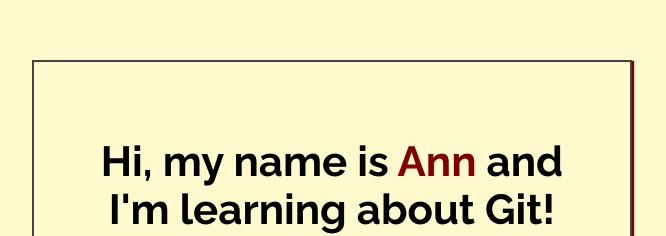
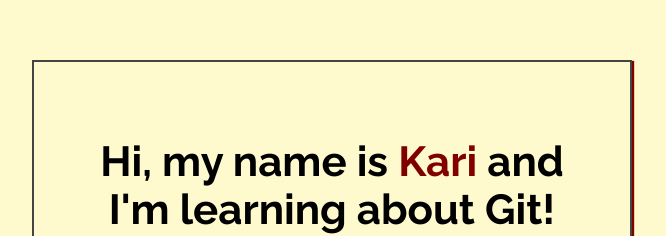
Before and after one commit to kreenan/my-first-repo, a plain HTML site: page index.html in a window 1280 px wide. Shown: the part 188-424 px from the top of the page, without its empty margins (308-974 px from the left). Drawn offline with Linux system fonts and the light colour scheme.

Commit message:
Added name to index.html

```diff
--- a/index.html
+++ b/index.html
@@ -14,7 +14,7 @@
 <body>
 
     <div class="greeting">
-        <h1>Hi, my name is <span class="highlight">Ann</span> and I'm learning about Git! </h1>
+        <h1>Hi, my name is <span class="highlight">Kari</span> and I'm learning about Git! </h1>
 
         <p>Yay! Git is the best!</p>
     </div>
```
